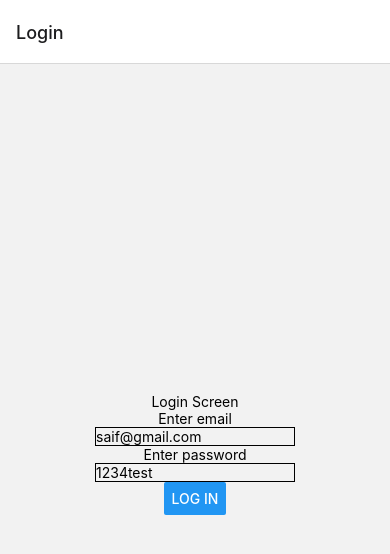
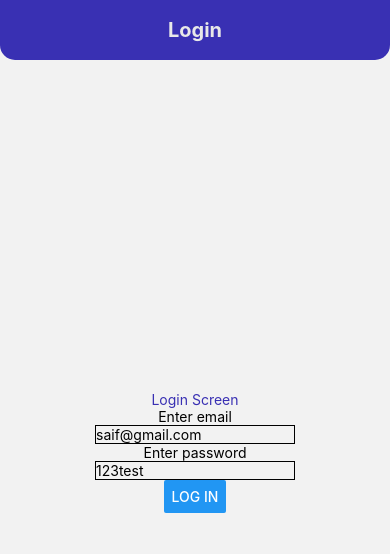
Before and after one commit to Muhammad-Saif-ullah/SchoolManagementSystem, a React Native app: screen /Login in a window 390 px wide. Shown: the top 554 px of the page. Built offline with nearby package versions, Linux system fonts and the light colour scheme.

Commit message:
Added Essential Directories/Files
I've added the folders for screens, components etc. and moved all the code segments to their respective files.

```diff
--- a/App.js
+++ b/App.js
@@ -1,113 +1,8 @@
-import React, {useState, useEffect} from 'react';
-import {View, Text, TextInput, Button, Alert} from 'react-native';
-
-import {NavigationContainer} from '@react-navigation/native';
-import {createNativeStackNavigator} from '@react-navigation/native-stack';
-
-import auth from '@react-native-firebase/auth';
-import firestore from '@react-native-firebase/firestore';
-
-// A reusable component for input fields @uzair1103
-const MyComponent = ({label, hook, value}) => {
-  return (
-    <>
-      <Text>{label}</Text>
-      <TextInput
-        style={{borderColor: 'black', borderWidth: 1, width: 200}}
-        onChangeText={hook}
-        value={value}
-      />
-    </>
-  );
-};
-
-const LoginScreen = ({navigation}) => {
-  const [email, setEmail] = useState('saif@gmail.com');
-  const [password, setPassword] = useState('1234test');
-
-  const handleLogin = () => {
-    auth()
-      .signInWithEmailAndPassword(email, password)
-      .then(() => {
-        console.log('User Login successful!');
-        const temp = email;
-        setEmail('');
-        setPassword('');
-        navigation.navigate('Dashboard', {email: temp});
-      })
-      .catch(error => {
-        let message = 'An error occurred. Please try again.';
-        switch (error.code) {
-          case 'auth/invalid-email':
-            message = 'Please enter a valid email address.';
-            break;
-          case 'auth/user-not-found':
-            message = "This user account doesn't exist.";
-            break;
-          case 'auth/wrong-password':
-            message = 'The password you entered is wrong.';
-            break;
-          case 'auth/user-disabled':
-            message = 'This user account is disabled.';
-            break;
-          case 'auth/invalid-credential':
-            message =
-              'The supplied credentials are incorrect, malformed or expired.';
-            break;
-        }
-        Alert.alert('Error', message);
-        console.error(error);
-      });
-  };
-
-  return (
-    <View style={{flex: 1, alignItems: 'center', justifyContent: 'center'}}>
-      <Text>Login Screen</Text>
-      <MyComponent label="Enter email" hook={setEmail} value={email} />
-      <MyComponent label="Enter password" hook={setPassword} value={password} />
-      <Button
-        title="Log In"
-        onPress={handleLogin}
-        disabled={email.trim() === '' || password.trim() === ''}
-      />
-    </View>
-  );
-};
-
-const DashboardScreen = ({route, navigation}) => {
-  return (
-    <View>
-      <Text>Welcome! Your email is {route.params.email}</Text>
-      <Button
-        title="Sign Out"
-        onPress={() => {
-          auth()
-            .signOut()
-            .then(() => {
-              console.log('User Signed Out!');
-              navigation.popToTop();
-            })
-            .catch(error => {
-              console.error(error);
-              Alert.alert('Error', 'An error occurred. Check console.');
-            });
-        }}
-      />
-    </View>
-  );
-};
-
-const Stack = createNativeStackNavigator();
+import React from 'react';
+import AppNavigator from './src/navigation/AppNavigator';
 
 const App = () => {
-  return (
-    <NavigationContainer>
-      <Stack.Navigator>
-        <Stack.Screen name="Login" component={LoginScreen} />
-        <Stack.Screen name="Dashboard" component={DashboardScreen} />
-      </Stack.Navigator>
-    </NavigationContainer>
-  );
+  return <AppNavigator />;
 };
 
 export default App;
--- a/package.json
+++ b/package.json
@@ -18,7 +18,8 @@
     "react": "18.2.0",
     "react-native": "0.74.1",
     "react-native-safe-area-context": "^4.10.1",
-    "react-native-screens": "^3.31.1"
+    "react-native-screens": "^3.31.1",
+    "react-native-vector-icons": "^10.1.0"
   },
   "devDependencies": {
     "@babel/core": "^7.20.0",
--- /dev/null
+++ b/src/components/Header.js
@@ -0,0 +1,49 @@
+import React from 'react';
+import {View, Text, TouchableOpacity, StyleSheet} from 'react-native';
+import {useNavigation} from '@react-navigation/native';
+import Icon from 'react-native-vector-icons/Ionicons';
+import colors from '../styles/colors';
+
+const Header = ({title}) => {
+  const navigation = useNavigation();
+  const canGoBack = navigation.canGoBack();
+
+  return (
+    <View style={styles.headerContainer}>
+      {canGoBack && (
+        <TouchableOpacity
+          style={styles.backButton}
+          onPress={() => navigation.goBack()}>
+          <Icon name="chevron-back-outline" size={24} color={colors.secondary} />
+        </TouchableOpacity>
+      )}
+      <Text style={styles.headerText}>{title}</Text>
+    </View>
+  );
+};
+
+const styles = StyleSheet.create({
+  headerContainer: {
+    width: '100%',
+    height: 60,
+    backgroundColor: colors.primary,
+    justifyContent: 'center',
+    alignItems: 'center',
+    borderBottomLeftRadius: 15,
+    borderBottomRightRadius: 15,
+    position: 'relative',
+  },
+  backButton: {
+    position: 'absolute',
+    left: 10,
+    top: '50%',
+    transform: [{translateY: -12}],
+  },
+  headerText: {
+    color: colors.secondary,
+    fontSize: 20,
+    fontWeight: 'bold',
+  },
+});
+
+export default Header;
--- /dev/null
+++ b/src/components/MyComponent.js
@@ -0,0 +1,17 @@
+import React from 'react';
+import {Text, TextInput} from 'react-native';
+
+const MyComponent = ({label, hook, value}) => {
+  return (
+    <>
+      <Text>{label}</Text>
+      <TextInput
+        style={{borderColor: 'black', borderWidth: 1, width: 200}}
+        onChangeText={hook}
+        value={value}
+      />
+    </>
+  );
+};
+
+export default MyComponent;
--- /dev/null
+++ b/src/navigation/AppNavigator.js
@@ -0,0 +1,26 @@
+import React from 'react';
+import {NavigationContainer} from '@react-navigation/native';
+import {createNativeStackNavigator} from '@react-navigation/native-stack';
+import LoginScreen from '../screens/LoginScreen';
+import DashboardScreen from '../screens/DashboardScreen';
+import Header from '../components/Header';
+
+const Stack = createNativeStackNavigator();
+
+const AppNavigator = () => {
+  return (
+    <NavigationContainer>
+      <Stack.Navigator
+        screenOptions={{
+          header: ({navigation, route, options, back}) => (
+            <Header title={route.name} />
+          ),
+        }}>
+        <Stack.Screen name="Login" component={LoginScreen} />
+        <Stack.Screen name="Dashboard" component={DashboardScreen} />
+      </Stack.Navigator>
+    </NavigationContainer>
+  );
+};
+
+export default AppNavigator;
--- /dev/null
+++ b/src/screens/DashboardScreen.js
@@ -0,0 +1,29 @@
+// src/screens/DashboardScreen.js
+import React from 'react';
+import {View, Text, Button, Alert} from 'react-native';
+import auth from '@react-native-firebase/auth';
+
+const DashboardScreen = ({route, navigation}) => {
+  return (
+    <View>
+      <Text>Welcome! Your email is {route.params.email}</Text>
+      <Button
+        title="Sign Out"
+        onPress={() => {
+          auth()
+            .signOut()
+            .then(() => {
+              console.log('User Signed Out!');
+              navigation.popToTop();
+            })
+            .catch(error => {
+              console.error(error);
+              Alert.alert('Error', 'An error occurred. Check console.');
+            });
+        }}
+      />
+    </View>
+  );
+};
+
+export default DashboardScreen;
--- /dev/null
+++ b/src/screens/LoginScreen.js
@@ -0,0 +1,71 @@
+import React, {useState} from 'react';
+import {View, Text, Button, Alert, StyleSheet} from 'react-native';
+import MyComponent from '../components/MyComponent';
+import auth from '@react-native-firebase/auth';
+import colors from '../styles/colors';
+
+const LoginScreen = ({navigation}) => {
+  const [email, setEmail] = useState('saif@gmail.com');
+  const [password, setPassword] = useState('123test');
+
+  const handleLogin = () => {
+    auth()
+      .signInWithEmailAndPassword(email, password)
+      .then(() => {
+        console.log('User Login successful!');
+        const temp = email;
+        setEmail('');
+        setPassword('');
+        navigation.navigate('Dashboard', {email: temp});
+      })
+      .catch(error => {
+        let message = 'An error occurred. Please try again.';
+        switch (error.code) {
+          case 'auth/invalid-email':
+            message = 'Please enter a valid email address.';
+            break;
+          case 'auth/user-not-found':
+            message = "This user account doesn't exist.";
+            break;
+          case 'auth/wrong-password':
+            message = 'The password you entered is wrong.';
+            break;
+          case 'auth/user-disabled':
+            message = 'This user account is disabled.';
+            break;
+          case 'auth/invalid-credential':
+            message =
+              'The supplied credentials are incorrect, malformed or expired.';
+            break;
+        }
+        Alert.alert('Error', message);
+        console.error(error);
+      });
+  };
+
+  return (
+    <View style={styles.container}>
+      <Text style={styles.title}>Login Screen</Text>
+      <MyComponent label="Enter email" hook={setEmail} value={email} />
+      <MyComponent label="Enter password" hook={setPassword} value={password} />
+      <Button
+        title="Log In"
+        onPress={handleLogin}
+        disabled={email.trim() === '' || password.trim() === ''}
+      />
+    </View>
+  );
+};
+
+const styles = StyleSheet.create({
+  container: {
+    flex: 1,
+    alignItems: 'center',
+    justifyContent: 'center',
+  },
+  title: {
+    color: colors.primary,
+  },
+});
+
+export default LoginScreen;
--- /dev/null
+++ b/src/styles/colors.js
@@ -0,0 +1,5 @@
+export default {
+  primary: '#3930B3',
+  secondary: '#E8E8E8',
+  // more colors here according to our need
+};
```
Also changed, not shown: 2 other files (tests, documents, lock files or other folders).
